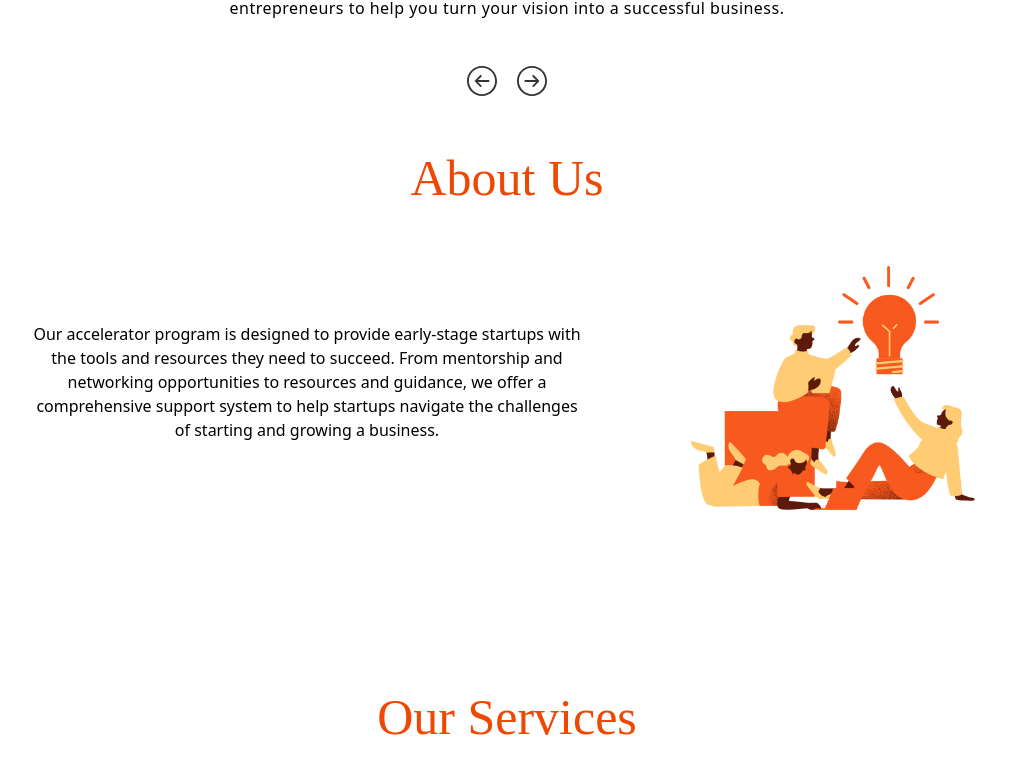
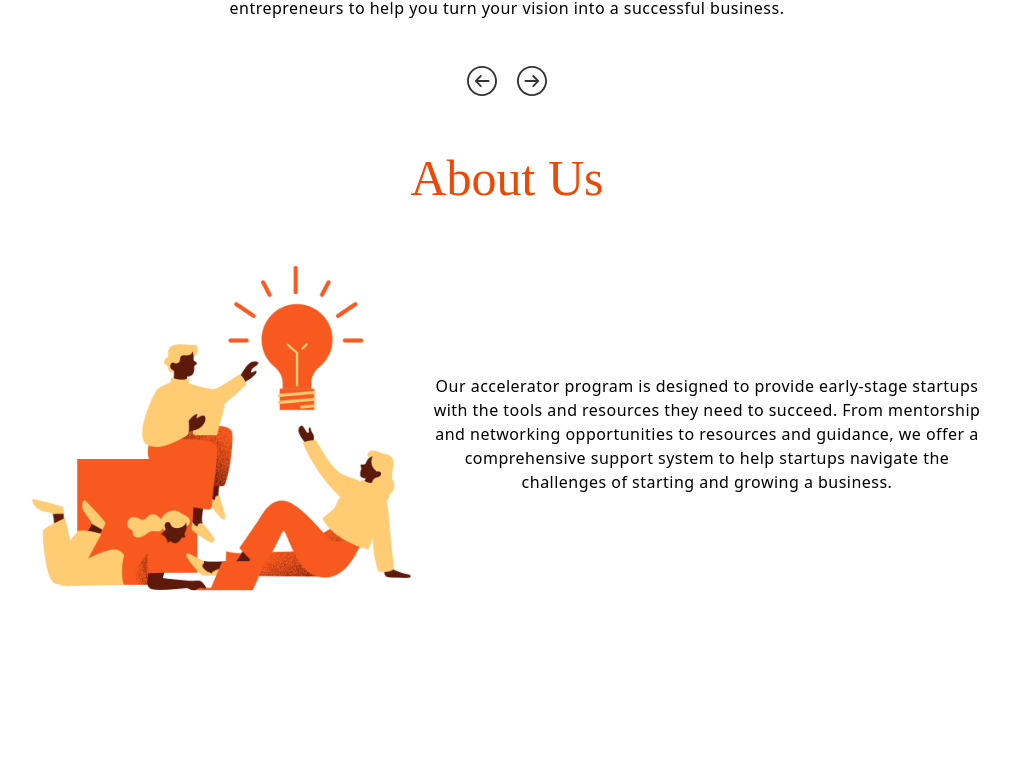
Before and after one commit to yusufhaji7/E-combinator, a React (Vite) app: page / in a window 1280 px wide. Shown: the part 478-1261 px from the top of the page, without its empty margins (133-1143 px from the left). Built offline with nearby package versions, Linux system fonts and the light colour scheme; a web font is replaced by a local one.

Commit message:
responsiveness

```diff
--- a/package.json
+++ b/package.json
@@ -13,6 +13,7 @@
     "react": "^18.2.0",
     "react-dom": "^18.2.0",
     "react-icons": "^4.12.0",
+    "react-router-dom": "^6.21.1",
     "react-typewriter-effect": "^1.1.0",
     "typed.js": "^2.1.0"
   },
--- a/src/components/Aboutus.jsx
+++ b/src/components/Aboutus.jsx
@@ -1,19 +1,20 @@
 import React from 'react';
 import Fuel from "../assets/Fuel.png";
-
+ // Import the CSS file for styling
 
 function About() {
   return (
     <div className='about-section'>
       <h2 className='about-title'>About Us</h2>
       <div className='about-content'>
-
+        <img className='about-image' src={Fuel} alt="Fuel" />
         <div className='about-text'>
-          Our accelerator program is designed to provide early-stage startups with the tools and resources they need to
-          succeed. From mentorship and networking opportunities to resources and guidance, we offer a comprehensive support
-          system to help startups navigate the challenges of starting and growing a business.
+          <p>
+            Our accelerator program is designed to provide early-stage startups with the tools and resources they need to
+            succeed. From mentorship and networking opportunities to resources and guidance, we offer a comprehensive support
+            system to help startups navigate the challenges of starting and growing a business.
+          </p>
         </div>
-        <img className='about-image' src={Fuel} alt="Fuel" />
       </div>
     </div>
   );
--- /dev/null
+++ b/src/components/BlogSection.jsx
@@ -0,0 +1,46 @@
+import React from 'react';
+import { Link } from 'react-router-dom';
+
+function BlogSection() {
+  const blogPosts = [
+    {
+      id: 1,
+      title: 'Blog Post 1',
+      content: 'Lorem ipsum dolor sit amet, consectetur adipiscing elit. Nulla vel gravida velit, sit amet eleifend urna.',
+      slug: 'blog-post-1',
+    },
+    {
+      id: 2,
+      title: 'Blog Post 2',
+      content: 'Sed tempus, lacus ut facilisis efficitur, ligula turpis ultricies lorem, vitae tincidunt felis.',
+      slug: 'blog-post-2',
+    },
+    {
+      id: 3,
+      title: 'Blog Post 3',
+      content: 'In hac habitasse platea dictumst. Mauris vitae felis at neque bibendum aliquet.',
+      slug: 'blog-post-3',
+    },
+  ];
+
+  return (
+    <div className="bg-gray-100 py-10">
+      <div className="container mx-auto px-4">
+        <h2 className="text-3xl font-bold mb-4">Latest Blog Posts</h2>
+        <div className="grid md:grid-cols-3 gap-8">
+          {blogPosts.map((post) => (
+            <div key={post.id} className="bg-white rounded-lg shadow-lg p-4">
+              <h3 className="text-xl font-semibold mb-2">{post.title}</h3>
+              <p className="text-gray-700">{post.content}</p>
+              <Link to={`/blog/${post.slug}`} className="mt-4 text-blue-500 hover:underline">
+                Read More
+              </Link>
+            </div>
+          ))}
+        </div>
+      </div>
+    </div>
+  );
+}
+
+export default BlogSection;
--- a/src/index.css
+++ b/src/index.css
@@ -187,39 +187,40 @@ body {
 
 .about-content {
   display: flex;
-  flex-direction: row;
+  flex-direction: column;
   align-items: center;
   margin-top: 20px;
-  gap: 100px;
 }
 
-.about-content p {
+.about-text {
+  margin-top: 20px;
+  text-align: center;
+}
+
+.about-text p {
   font-size: 16px;
   line-height: 1.5;
   color: black;
+  text-align: center;
 }
 
 .about-image {
-  width: 300px;
+  width: 100%;
+  max-width: 400px;
   height: auto;
   margin-top: 20px;
 }
 
-/* background */
+@media screen and (min-width: 768px) {
+  .about-content {
+    flex-direction: row;
+    justify-content: space-between;
+    align-items: center;
+  }
 
-.about-text {
-  background-color: white;
-  color: black;
-  overflow: hidden;
-  transition: transform 0.5s ease;
-}
-
-.about-text:hover {
-  background-color: #EF4804;
-  color: #fff;
-  padding: 15px;
-  transform: translateY(-10%);
-  border-radius: 15px;
+  .about-text {
+    text-align: left;
+  }
 }
 
 /* services */
```
Also changed, not shown: src/components/Blogs.jsx (deleted), 1 other file (tests, documents, lock files or other folders).
